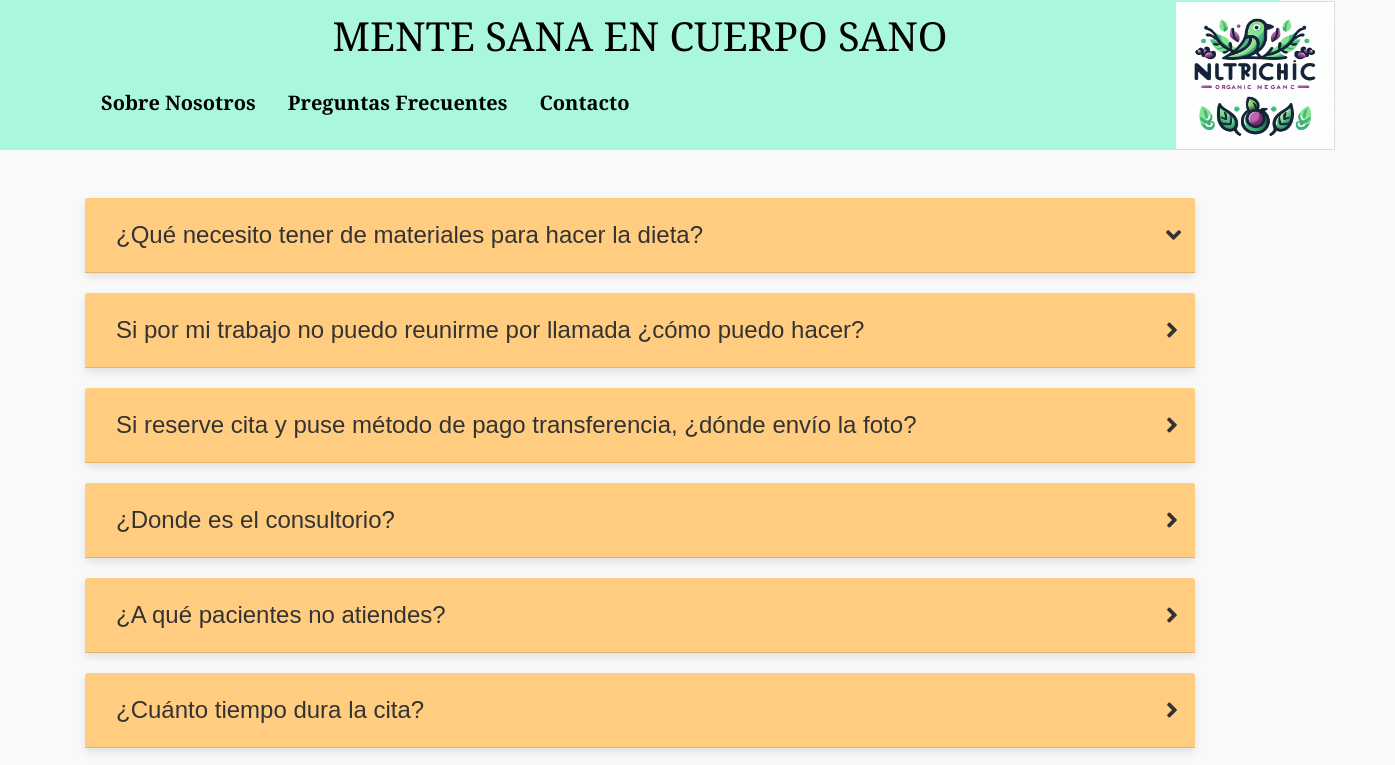
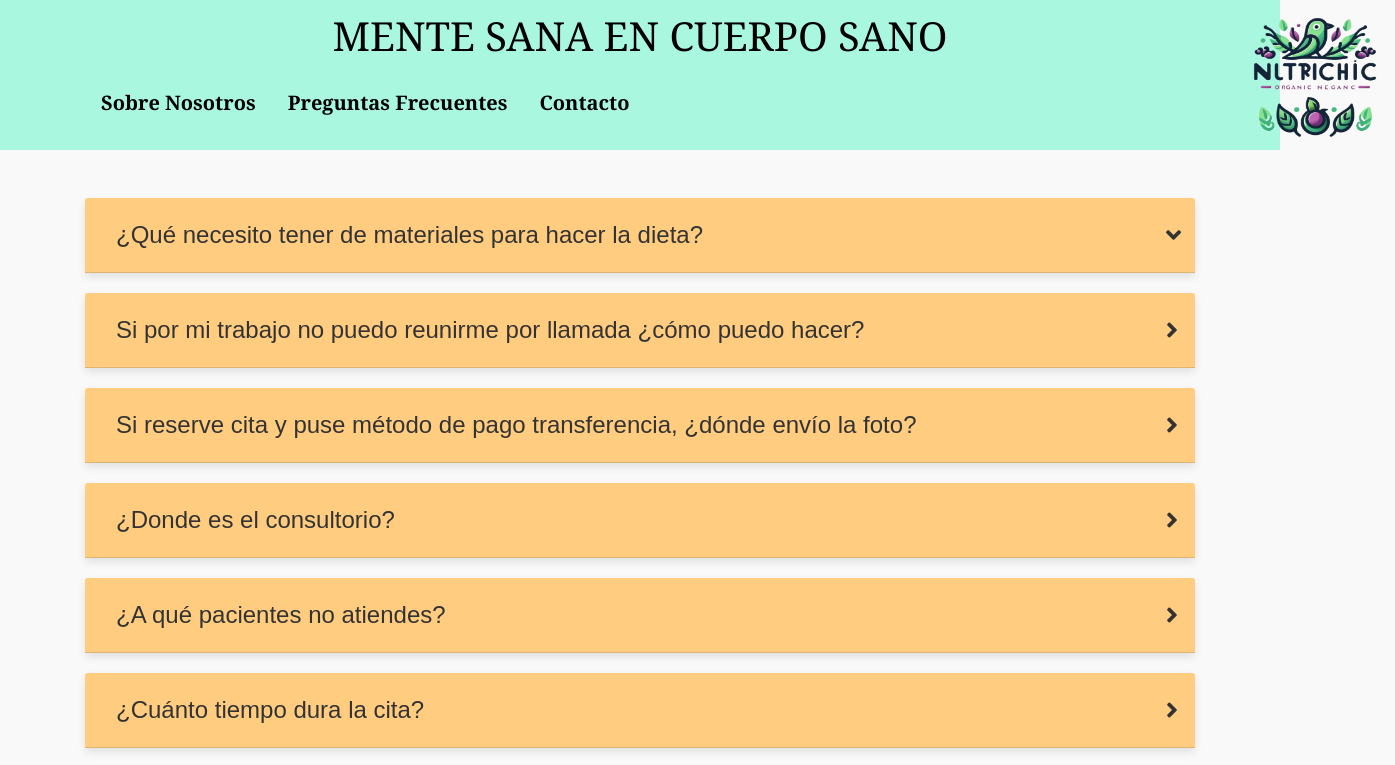
Before and after one commit to ErikMLC/Project-Apps-Web, a plain HTML site: page consulting.html in a window 1280 px wide. Shown: the top 765 px of the page, 1395 px wide, since content can reach past the window. Drawn offline with nearby package versions, Linux system fonts and the light colour scheme.

Commit message:
Update logo image file and position

```diff
--- a/assets/styles/styles.css
+++ b/assets/styles/styles.css
@@ -24,11 +24,10 @@ header .nav-link {
 
 header .logo3 {
   position: relative;
-  left: 1090px;
+  left: 1250px;
   top: -125px;
   height: 149px;
   width: 160px;
-  border: 1px solid #ddd;
 }
 
 footer {
--- a/consulting.html
+++ b/consulting.html
@@ -98,6 +98,14 @@
         .card-body a:hover {
             text-decoration: underline;
         }
+
+        header .logoImagen3 {
+            position: relative;
+            left: 1150px;
+            top: -125px;
+            height: 149px;
+            width: 160px;
+        }
     </style>
 </head>
 
@@ -121,7 +129,7 @@
             </ul>
 
             <a href="index.html">
-                <img class="logo3" src="assets/images/Logo3.jpeg" alt="..." width=9% />
+                <img class="logoImagen3" src="assets/images/Logo3.png" alt="..." width=9% />
             </a>
         </div>
 
```
Also changed, not shown: Index.html (+1 -1 lines), about.html (+1 -1 lines), assets/Images/Logo3.jpeg (deleted), assets/Images/Logo3.png (added).
